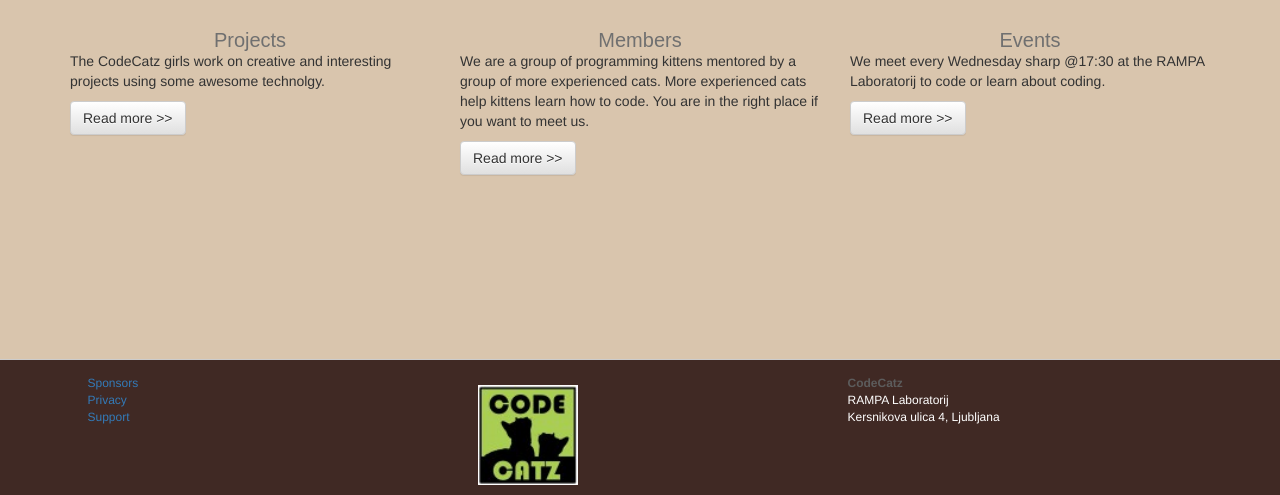
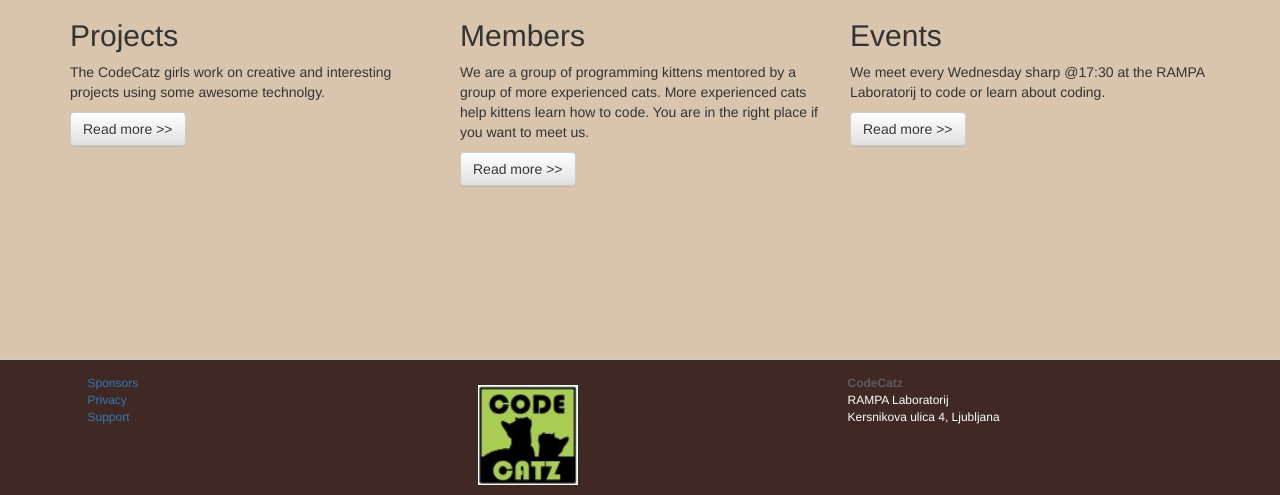
Before and after one commit to CodeCatz/TrackCat, a Django app: page / in a window 1280 px wide. Shown: the part 401-896 px from the top of the page. Run offline with Django 3.2, Linux system fonts and the light colour scheme; some libraries are stand-ins or nearby versions.

Commit message:
removed h1, h2, h3 definitions

```diff
--- a/static/css/style.css
+++ b/static/css/style.css
@@ -68,14 +68,6 @@ footer {
 float:left;
 
 }
-h1 {
-	width: 350px;
-	position: relative;
-	margin: 45px 0px 105px -150px;
-	padding: 10px;
-	top: 120px;
-	left: 50%;
-}
 
 #frontpage_title {
 	border: solid;
@@ -85,21 +77,15 @@ h1 {
 	position: fixed;
 	text-align: center;
 	margin-top: 15px;
+	width: 350px;
+	position: relative;
+	margin: 45px 0px 105px -150px;
+	padding: 10px;
+	top: 120px;
+	left: 50%;
 }
 
-h2 {
-	color: #707070;
-	text-align: center;
-	position: relative;
-	top: 10px;
-	bottom: 10px;
-	font-size: 20px;
-	font-family: Arial;
-}
-h3 {
-	text-align: center;
-	padding-bottom: 30px;
-}
+
 .container .credit {
 	margin: 20px 0;
 }
```
